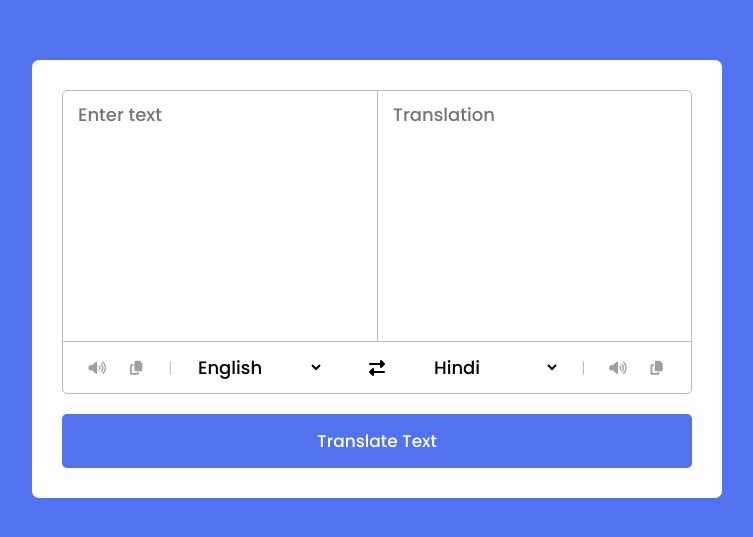
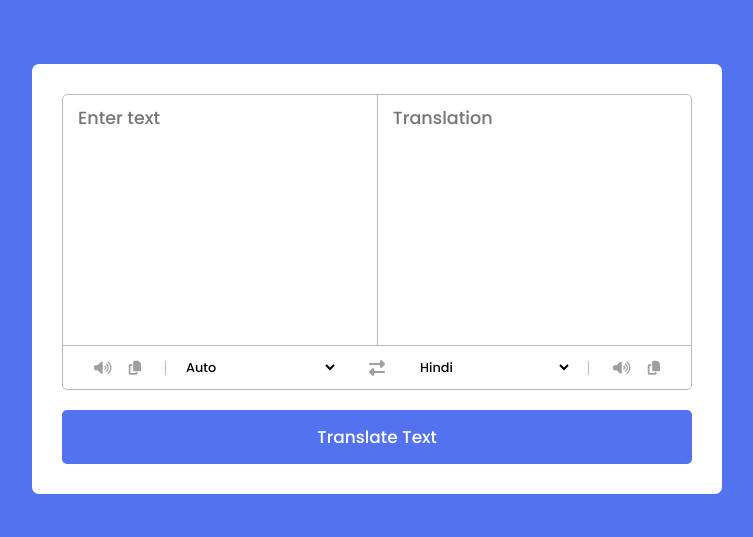
Before and after one commit to Absar11/Language-Translator, a plain HTML site: page index.html in a window 1280 px wide. Shown: the part 121-658 px from the top of the page, without its empty margins (263-1016 px from the left). Drawn offline with Linux system fonts and the light colour scheme.

Commit message:
Change privious API Google translate API it works perfectly and little bit changes on html like we add some extra id on li tag and change css accordingly

```diff
--- a/index.html
+++ b/index.html
@@ -16,7 +16,7 @@
                 <textarea class="to-text" placeholder="Translation" readonly disabled></textarea>
             </div>
             <ul class="controls">
-                <li class="row from">
+                <li id="from" class="row from">
                     <div class="icons">
                         <i id="from" class="fas fa-volume-up"></i>
                         <i id="from" class="fas fa-copy"></i>
@@ -24,7 +24,7 @@
                     <select></select>
                 </li>
                 <li class="exchange"><i class="fas fa-exchange-alt"></i></li>
-                <li class="row to">
+                <li id="to" class="row to">
                     <select></select>
                     <div class="icons">
                         <i id="to" class="fas fa-volume-up"></i>
--- a/js/countries.js
+++ b/js/countries.js
@@ -1,99 +1,107 @@
 const countries = {
-    "am-ET": "Amharic",
-    "ar-SA": "Arabic",
-    "be-BY": "Bielarus",
-    "bem-ZM": "Bemba",
-    "bi-VU": "Bislama",
-    "bjs-BB": "Bajan",
-    "bn-IN": "Bengali",
-    "bo-CN": "Tibetan",
-    "br-FR": "Breton",
-    "bs-BA": "Bosnian",
-    "ca-ES": "Catalan",
-    "cop-EG": "Coptic",
-    "cs-CZ": "Czech",
-    "cy-GB": "Welsh",
-    "da-DK": "Danish",
-    "dz-BT": "Dzongkha",
-    "de-DE": "German",
-    "dv-MV": "Maldivian",
-    "el-GR": "Greek",
-    "en-GB": "English",
-    "es-ES": "Spanish",
-    "et-EE": "Estonian",
-    "eu-ES": "Basque",
-    "fa-IR": "Persian",
-    "fi-FI": "Finnish",
-    "fn-FNG": "Fanagalo",
-    "fo-FO": "Faroese",
-    "fr-FR": "French",
-    "gl-ES": "Galician",
-    "gu-IN": "Gujarati",
-    "ha-NE": "Hausa",
-    "he-IL": "Hebrew",
-    "hi-IN": "Hindi",
-    "hr-HR": "Croatian",
-    "hu-HU": "Hungarian",
-    "id-ID": "Indonesian",
-    "is-IS": "Icelandic",
-    "it-IT": "Italian",
-    "ja-JP": "Japanese",
-    "kk-KZ": "Kazakh",
-    "km-KM": "Khmer",
-    "kn-IN": "Kannada",
-    "ko-KR": "Korean",
-    "ku-TR": "Kurdish",
-    "ky-KG": "Kyrgyz",
-    "la-VA": "Latin",
-    "lo-LA": "Lao",
-    "lv-LV": "Latvian",
-    "men-SL": "Mende",
-    "mg-MG": "Malagasy",
-    "mi-NZ": "Maori",
-    "ms-MY": "Malay",
-    "mt-MT": "Maltese",
-    "my-MM": "Burmese",
-    "ne-NP": "Nepali",
-    "niu-NU": "Niuean",
-    "nl-NL": "Dutch",
-    "no-NO": "Norwegian",
-    "ny-MW": "Nyanja",
-    "ur-PK": "Pakistani",
-    "pau-PW": "Palauan",
-    "pa-IN": "Panjabi",
-    "ps-PK": "Pashto",
-    "pis-SB": "Pijin",
-    "pl-PL": "Polish",
-    "pt-PT": "Portuguese",
-    "rn-BI": "Kirundi",
-    "ro-RO": "Romanian",
-    "ru-RU": "Russian",
-    "sg-CF": "Sango",
-    "si-LK": "Sinhala",
-    "sk-SK": "Slovak",
-    "sm-WS": "Samoan",
-    "sn-ZW": "Shona",
-    "so-SO": "Somali",
-    "sq-AL": "Albanian",
-    "sr-RS": "Serbian",
-    "sv-SE": "Swedish",
-    "sw-SZ": "Swahili",
-    "ta-LK": "Tamil",
-    "te-IN": "Telugu",
-    "tet-TL": "Tetum",
-    "tg-TJ": "Tajik",
-    "th-TH": "Thai",
-    "ti-TI": "Tigrinya",
-    "tk-TM": "Turkmen",
-    "tl-PH": "Tagalog",
-    "tn-BW": "Tswana",
-    "to-TO": "Tongan",
-    "tr-TR": "Turkish",
-    "uk-UA": "Ukrainian",
-    "uz-UZ": "Uzbek",
-    "vi-VN": "Vietnamese",
-    "wo-SN": "Wolof",
-    "xh-ZA": "Xhosa",
-    "yi-YD": "Yiddish",
-    "zu-ZA": "Zulu"
+    'auto': 'Auto',
+    'af': 'Afrikaans',
+    'sq': 'Albanian',
+    'am': 'Amharic',
+    'ar': 'Arabic',
+    'hy': 'Armenian',
+    'az': 'Azerbaijani',
+    'eu': 'Basque',
+    'be': 'Belarusian',
+    'bn': 'Bengali',
+    'bs': 'Bosnian',
+    'bg': 'Bulgarian',
+    'ca': 'Catalan',
+    'ceb': 'Cebuano',
+    'ny': 'Chichewa',
+    'zh-cn': 'Chinese Simplified',
+    'zh-tw': 'Chinese Traditional',
+    'co': 'Corsican',
+    'hr': 'Croatian',
+    'cs': 'Czech',
+    'da': 'Danish',
+    'nl': 'Dutch',
+    'en': 'English',
+    'eo': 'Esperanto',
+    'et': 'Estonian',
+    'tl': 'Filipino',
+    'fi': 'Finnish',
+    'fr': 'French',
+    'fy': 'Frisian',
+    'gl': 'Galician',
+    'ka': 'Georgian',
+    'de': 'German',
+    'el': 'Greek',
+    'gu': 'Gujarati',
+    'ht': 'Haitian Creole',
+    'ha': 'Hausa',
+    'haw': 'Hawaiian',
+    'iw': 'Hebrew',
+    'hi': 'Hindi',
+    'hmn': 'Hmong',
+    'hu': 'Hungarian',
+    'is': 'Icelandic',
+    'ig': 'Igbo',
+    'id': 'Indonesian',
+    'ga': 'Irish',
+    'it': 'Italian',
+    'ja': 'Japanese',
+    'jw': 'Javanese',
+    'kn': 'Kannada',
+    'kk': 'Kazakh',
+    'km': 'Khmer',
+    'ko': 'Korean',
+    'ku': 'Kurdish (Kurmanji)',
+    'ky': 'Kyrgyz',
+    'lo': 'Lao',
+    'la': 'Latin',
+    'lv': 'Latvian',
+    'lt': 'Lithuanian',
+    'lb': 'Luxembourgish',
+    'mk': 'Macedonian',
+    'mg': 'Malagasy',
+    'ms': 'Malay',
+    'ml': 'Malayalam',
+    'mt': 'Maltese',
+    'mi': 'Maori',
+    'mr': 'Marathi',
+    'mn': 'Mongolian',
+    'my': 'Myanmar (Burmese)',
+    'ne': 'Nepali',
+    'no': 'Norwegian',
+    'ps': 'Pashto',
+    'fa': 'Persian',
+    'pl': 'Polish',
+    'pt': 'Portuguese',
+    'ma': 'Punjabi',
+    'ro': 'Romanian',
+    'ru': 'Russian',
+    'sm': 'Samoan',
+    'gd': 'Scots Gaelic',
+    'sr': 'Serbian',
+    'st': 'Sesotho',
+    'sn': 'Shona',
+    'sd': 'Sindhi',
+    'si': 'Sinhala',
+    'sk': 'Slovak',
+    'sl': 'Slovenian',
+    'so': 'Somali',
+    'es': 'Spanish',
+    'su': 'Sundanese',
+    'sw': 'Swahili',
+    'sv': 'Swedish',
+    'tg': 'Tajik',
+    'ta': 'Tamil',
+    'te': 'Telugu',
+    'th': 'Thai',
+    'tr': 'Turkish',
+    'uk': 'Ukrainian',
+    'ur': 'Urdu',
+    'uz': 'Uzbek',
+    'vi': 'Vietnamese',
+    'cy': 'Welsh',
+    'xh': 'Xhosa',
+    'yi': 'Yiddish',
+    'yo': 'Yoruba',
+    'zu': 'Zulu'
 }
--- a/js/script.js
+++ b/js/script.js
@@ -9,9 +9,9 @@ selectTag.forEach( (tag, id) => {
     for(const country_code in countries){
         //selecting english by default as FROM and languge Hindi as to language
         let selected;
-        if(id == 0 && country_code == "en-GB"){
+        if(id == 0 && country_code == "auto"){
             selected =  "selected";
-        }else if(id == 1 && country_code == "hi-IN"){
+        }else if(id == 1 && country_code == "hi"){
             selected =  "selected";
         }
         let option = `<option value="${country_code}" ${selected}>${countries[country_code]}</option>`;
@@ -39,14 +39,30 @@ translateBtn.addEventListener("click", () => {
     toText.setAttribute("placeholder", "Translating...")
 
 
-    let apiUrl = `https://api.mymemory.translated.net/get?q=${text}&langpair=${translateFrom}|${translateTo}`;
+    // let apiUrl = `https://api.mymemory.translated.net/get?q=${text}&langpair=${translateFrom}|${translateTo}`;
+    //google translator api
+    const url = `https://translate.googleapis.com/translate_a/single?client=gtx&sl=${translateFrom}&tl=${translateTo}&dt=t&q=${encodeURI(text)}`;
+    const xhttp = new XMLHttpRequest();
+    xhttp.onreadystatechange = function () {
+      if (this.readyState == 4 && this.status == 200)
+      {
+          const responseReturned = JSON.parse(this.responseText);
+          const translations = responseReturned[0].map((text) => text[0]);
+          const outputText = translations.join(" ");
+
+          toText.textContent = outputText;
+      }
+    };
+    xhttp.open("GET", url);
+    xhttp.send();
+
     //fethhing api url and returning it with parse into js object
     //and in another then method recieving that obj
-    fetch(apiUrl).then((res) => res.json()).then((data) => {
-        // console.log(data);
-        toText.value = data.responseData.translatedText;
-        toText.setAttribute("placeholder", "Translation");
-    });
+    // fetch(apiUrl).then((res) => res.json()).then((data) => {
+    //     // console.log(data);
+    //     toText.value = data.responseData.translatedText;
+    //     toText.setAttribute("placeholder", "Translation");
+    // });
 });
 
 icons.forEach((icon) => {
--- a/style.css
+++ b/style.css
@@ -16,6 +16,7 @@ body{
 
 .container{
     width: 690px;
+    max-width: 90%;
     background: #fff;
     border-radius: 7px;
     padding: 30px;
@@ -38,43 +39,65 @@ body{
 
 .text-input textarea{
     height: 250px;
+    max-height: 60%;
     width: 100%;
     border: none;
     outline: none;
     background: none;
-    font-size: 18px;
+    font-size: 1.1rem;
     border-radius: 5px;
     padding: 10px 15px;
     resize: none;
 }
 
-.controls, li, .icons, .icons i{
+ul{
+    padding: 12px 15px;
+    list-style: none;
     display: flex;
     justify-content: space-between;
     align-items: center;
 }
 
-.controls{
-    padding: 12px 15px;
-    list-style: none;
+
+li{
+    display: flex;
+    justify-content: center;
+    align-items: center;
 }
 
-.controls .row.from .icons{
-    padding-right: 15px;
-    border-right: 1px solid #bbb;
+ul #from{
+    padding: 0 0.5rem;
 }
 
-.controls .row.to .icons{
-    padding-left: 15px;
-    border-left: 1px solid #bbb;
+ul #to{
+    padding: 0 0.5rem;
 }
 
-.controls .icons{
+
+ul #from .icons{
+    width: 5rem;
+    margin-right: 1rem;
+    padding-right: 1rem;
+    border-right: 1px solid #bbb;
+    display: flex;
+    justify-content: space-between;
+}
+
+ul #to .icons{
+    width: 5rem;
+    margin-left: 1rem;
+    padding-left: 1rem;
+    border-left: 1px solid #bbb;
+    display: flex;
+    justify-content: space-between;
+}
+
+ul .icons{
     width: 38%;
 }
 
-.controls .icons i{
-    width: 50px;
+
+ul .icons i{
     color: #9f9f9f;
     font-size: 14px;
     cursor: pointer;
@@ -82,16 +105,16 @@ body{
 
 }
 
-.controls .row select{
+ul .row select{
     border: none;
     outline: none;
-    font-size: 18px;
+    font-size: 0.8rem;
     background: none;
 }
 
-.controls .exchange{
-    column-rule: #9f9f9f;
-    font-size: 16px;
+ul .exchange{
+    color: #9f9f9f;
+    font-size: 1rem;
     cursor: pointer;
 }
 
```
